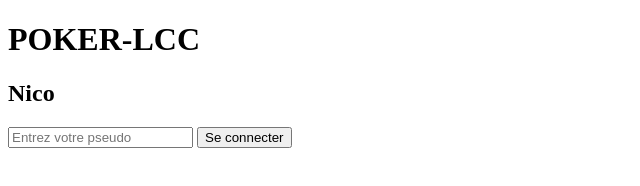
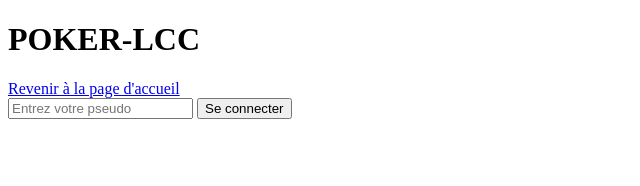
Before and after one commit to nicolas-loretan/POKER-NEW, a website: page public/accueil.html in a window 1280 px wide. Shown: the whole page, without its empty margins (0-640 px from the left). Drawn offline with Linux system fonts and the light colour scheme.

Commit message:
Update accueil.html

```diff
--- a/public/accueil.html
+++ b/public/accueil.html
@@ -7,8 +7,8 @@
 </head>
 <body>
 	<header>
-			<h1>POKER-LCC</h1>
-			<h2>Nico</h2>
+		<h1>POKER-LCC</h1>
+		<a href="/accueil">Revenir à la page d'accueil</a>
 	</header>
 
 
```
